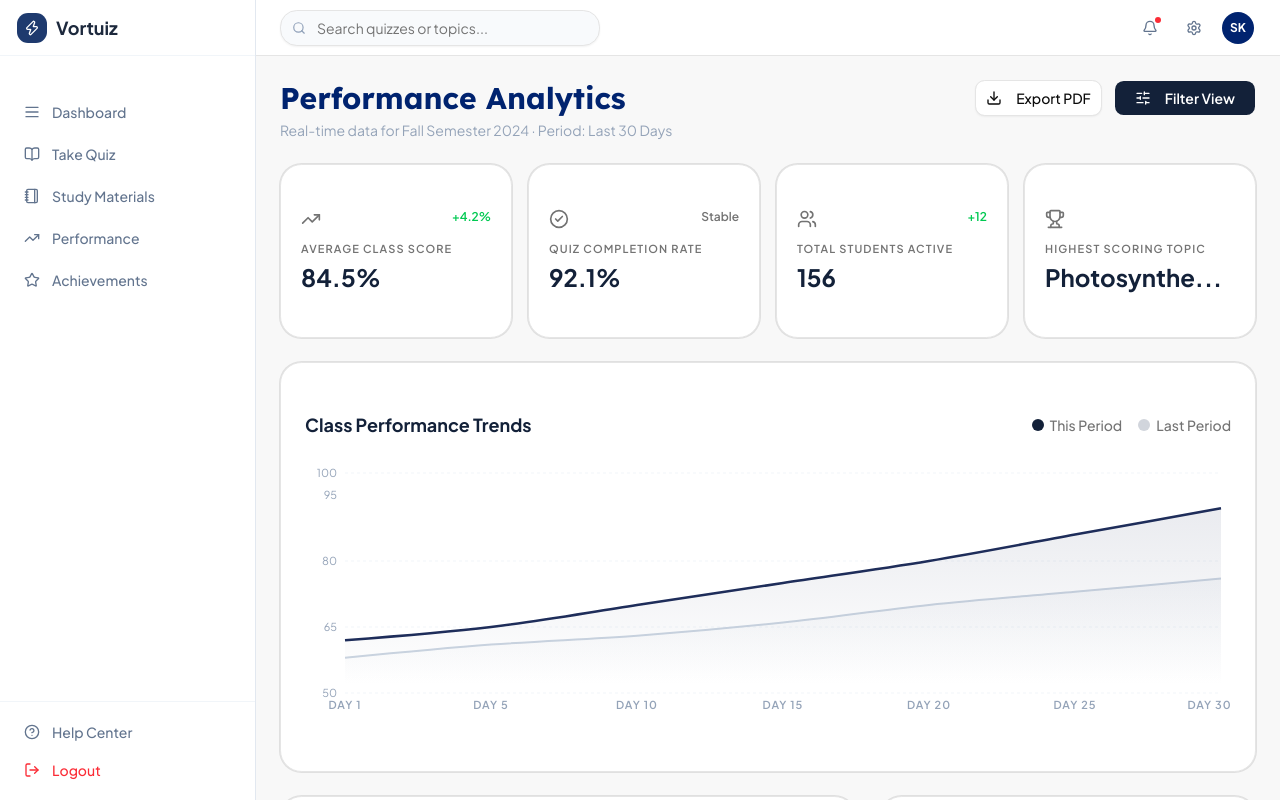
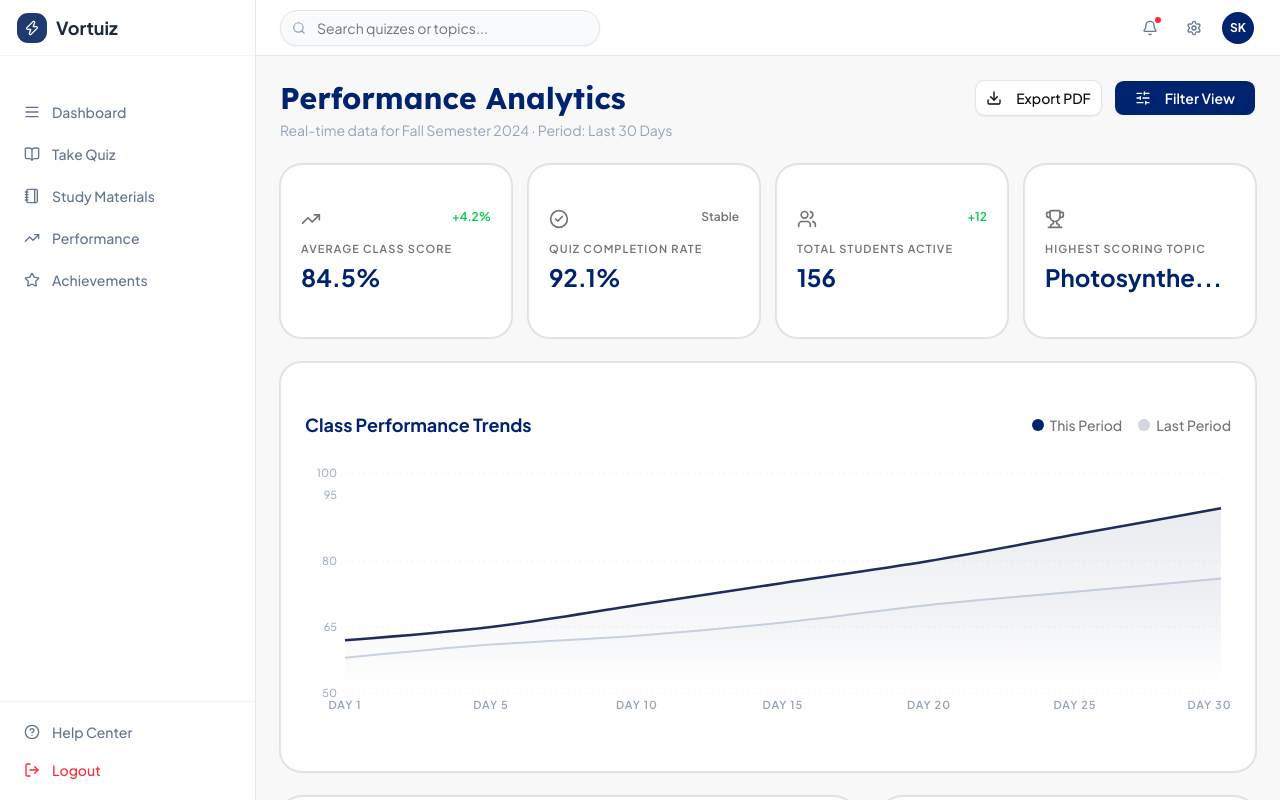
Before and after one commit to MuhammadSaimSaleem/vortuiz, a Next.js app: page /analytics in a window 1280 px wide. Built offline with nearby package versions, Linux system fonts and the light colour scheme.

Commit message:
changed colors

```diff
--- a/app/(teacher)/analytics/page.tsx
+++ b/app/(teacher)/analytics/page.tsx
@@ -114,14 +114,14 @@ function heatmapColor(intensity: number): string {
     "bg-blue-200",
     "bg-blue-400",
     "bg-blue-600",
-    "bg-brand-dark",
+    "bg-brand-navy",
   ];
   return colors[Math.min(intensity, 4)];
 }
 
 function subjectBarColor(score: number): string {
   if (score >= 90) return "bg-green-500";
-  if (score >= 75) return "bg-brand-dark";
+  if (score >= 75) return "bg-brand-navy";
   if (score >= 60) return "bg-blue-400";
   return "bg-red-400";
 }
@@ -161,7 +161,7 @@ function StatCard({
         <p className="text-[11px] font-semibold tracking-widest text-muted-foreground uppercase mb-1">
           {label}
         </p>
-        <p className="text-2xl font-bold text-brand-dark truncate">{value}</p>
+        <p className="text-2xl font-bold text-brand-navy truncate">{value}</p>
       </CardContent>
     </Card>
   );
@@ -174,7 +174,7 @@ function ChartTooltip({ active, payload, label }: any) {
   return (
     <div className="bg-white border border-border rounded-xl shadow-md px-4 py-3 text-sm">
       <p className="text-xs font-semibold text-muted-foreground mb-1">{label}</p>
-      <p className="font-bold text-brand-dark">This Period: {payload[0]?.value}%</p>
+      <p className="font-bold text-brand-navy">This Period: {payload[0]?.value}%</p>
       <p className="text-muted-foreground">Last Period: {payload[1]?.value}%</p>
     </div>
   );
@@ -215,7 +215,7 @@ export default function PerformanceAnalytics() {
                 <Download className="w-4 h-4 mr-2" />
                 Export PDF
               </Button>
-              <Button className="bg-brand-dark text-white text-sm font-semibold px-5 hover:bg-brand-blue transition-colors">
+              <Button className="bg-brand-navy text-white text-sm font-semibold px-5 hover:bg-brand-navy/90 transition-colors">
                 <SlidersHorizontal className="w-4 h-4 mr-2" />
                 Filter View
               </Button>
@@ -254,10 +254,10 @@ export default function PerformanceAnalytics() {
           <Card className="bg-white rounded-2xl shadow-none border border-border">
             <CardContent className="p-6">
               <div className="flex items-center justify-between mb-6 flex-wrap gap-3">
-                <h2 className="text-lg font-bold text-brand-dark">Class Performance Trends</h2>
+                <h2 className="text-lg font-bold text-brand-navy">Class Performance Trends</h2>
                 <div className="flex items-center gap-4 text-sm">
                   <span className="flex items-center gap-1.5">
-                    <span className="w-3 h-3 rounded-full bg-brand-dark inline-block" />
+                    <span className="w-3 h-3 rounded-full bg-brand-navy inline-block" />
                     <span className="text-muted-foreground font-medium">This Period</span>
                   </span>
                   <span className="flex items-center gap-1.5">
@@ -318,7 +318,7 @@ export default function PerformanceAnalytics() {
             <Card className="bg-white rounded-2xl shadow-none border border-border lg:col-span-3">
               <CardContent className="p-6">
                 <div className="flex items-center justify-between mb-5">
-                  <h2 className="text-lg font-bold text-brand-dark">Most Missed Questions</h2>
+                  <h2 className="text-lg font-bold text-brand-navy">Most Missed Questions</h2>
                   <Badge className="bg-red-100 text-red-600 border-0 text-xs font-semibold px-3 py-1 rounded-full">
                     Action Required
                   </Badge>
@@ -368,7 +368,7 @@ export default function PerformanceAnalytics() {
             {/* Subject Mastery (2/5) */}
             <Card className="bg-white rounded-2xl shadow-none border border-border lg:col-span-2">
               <CardContent className="p-6">
-                <h2 className="text-lg font-bold text-brand-dark mb-5">Subject Mastery</h2>
+                <h2 className="text-lg font-bold text-brand-navy mb-5">Subject Mastery</h2>
                 <div className="space-y-5">
                   {SUBJECT_MASTERY.map((s) => (
                     <div key={s.subject}>
@@ -421,7 +421,7 @@ export default function PerformanceAnalytics() {
             <Card className="bg-white rounded-2xl shadow-none border border-border lg:col-span-3">
               <CardContent className="p-6">
                 <div className="flex items-start justify-between mb-5 flex-wrap gap-2">
-                  <h2 className="text-lg font-bold text-brand-dark">Class Activity Heatmap</h2>
+                  <h2 className="text-lg font-bold text-brand-navy">Class Activity Heatmap</h2>
                   <div className="flex items-center gap-2 text-xs text-muted-foreground font-medium">
                     <span>LOW</span>
                     {["bg-blue-100", "bg-blue-300", "bg-blue-500", "bg-brand-dark"].map((c, i) => (
```
